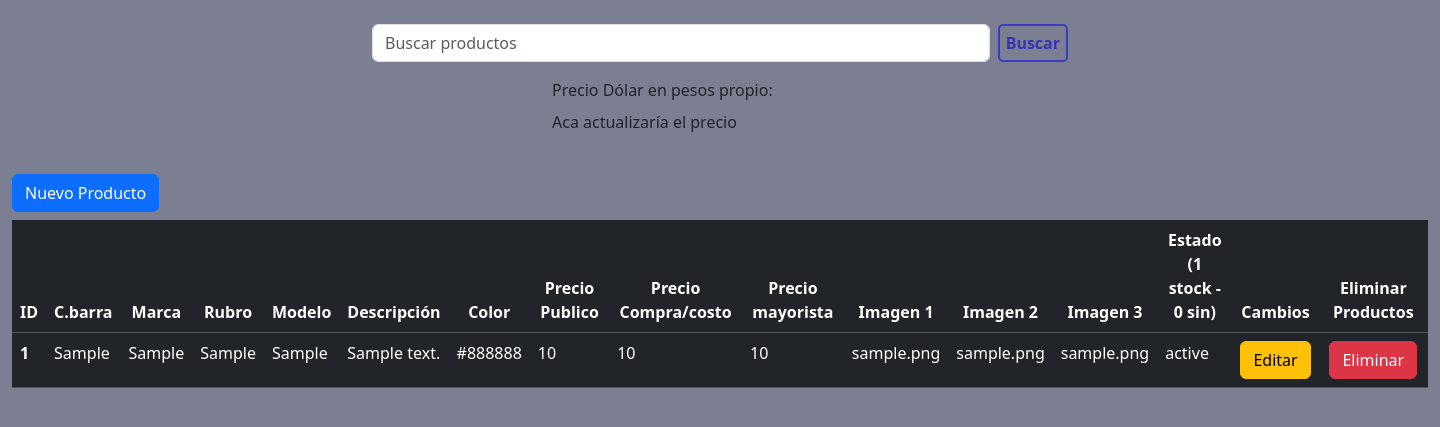
After one commit to EmanuelPaz05/tienda_RyQ, a PHP site: page /partes/editar_productos.php in a window 1440 px wide. The commit adds this page. Shown: the top 427 px of the page. Run offline with PHP 8.4, Linux system fonts and the light colour scheme; tables that the repository leaves empty or names only in its code hold one stand-in row (values such as "Sample post").

Commit message:
editar_producto modificacioness

```diff
--- a/detalle_producto.php
+++ b/detalle_producto.php
@@ -24,7 +24,7 @@
     <?php
     $id=$_GET['id'];
 
-    require("conexion/conexion.php");
+    require("./conexion/conexion.php");
 
     $consulta = "SELECT * FROM productos WHERE pro_id = $id";
     if($resultado = $mysqli->query($consulta)){
--- /dev/null
+++ b/partes/editar_productos.php
@@ -0,0 +1,168 @@
+<!DOCTYPE html>
+<html lang="en">
+<head>
+    <meta charset="UTF-8">
+    <meta name="viewport" content="width=device-width, initial-scale=1.0">
+    <title>Editar Productos</title>
+    <link rel="stylesheet" href="/css/editar-productos/editar-productos.css">
+    <link href="https://cdn.jsdelivr.net/npm/bootstrap@5.3.2/dist/css/bootstrap.min.css" rel="stylesheet" integrity="sha384-T3c6CoIi6uLrA9TneNEoa7RxnatzjcDSCmG1MXxSR1GAsXEV/Dwwykc2MPK8M2HN" crossorigin="anonymous">
+</head>
+<body style="background-color: rgb(124, 126, 146);">
+
+
+<?php
+
+    require("../conexion/conexion.php");
+
+    $consulta = "SELECT * FROM productos";
+    $resultado = mysqli_query($mysqli, $consulta);
+
+?>
+
+
+<div class="buscador w-50 py-4 justify-content-center d-flex row">
+    <form class="d-flex mb-3" role="search">
+        <input class="form-control me-2" type="search" placeholder="Buscar productos" aria-label="Search">
+        <button class="btn-buscar fs-6" type="submit">Buscar</button>
+    </form>
+    <div class="input-dolar w-50">
+        <label for="precio-dolar" class="form-label">Precio Dólar en pesos propio:</label>
+        <p id="precio-dolar">Aca actualizaría el precio</p>
+    </div>
+</div>
+
+
+<div class="container-fluid">
+    <div class="nuevo-producto d-flex mb-2">
+        <!-- Button trigger modal -->
+        <button type="button" class="btn btn-primary" data-bs-toggle="modal" data-bs-target="#exampleModal">
+            Nuevo Producto
+        </button>
+        <!-- Modal -->
+        <div class="modal fade" id="exampleModal" tabindex="-1" aria-labelledby="exampleModalLabel" aria-hidden="true">
+            <div class="modal-dialog">
+                <div class="modal-content">
+                    <div class="modal-header">
+                        <h1 class="modal-title fs-5" id="exampleModalLabel">Nuevo Producto</h1>
+                        <button type="button" class="btn-close" data-bs-dismiss="modal" aria-label="Close"></button>
+                    </div>
+                    <div class="modal-body">
+                        <form action="">
+                            <p class="text-dark">Rubro:</p>
+                            <input type="text" name="rubro" id="rubro">
+                            <p class="text-dark">modelo:</p>
+                            <input type="text" name="modelo" id="modelo">
+                            <p class="text-dark">Descripción:</p>
+                            <input type="text" name="descripcion" id="descripcion">
+                            <p class="text-dark">Precio costo en dolar:</p>
+                            <input type="text" name="precio-costo-dolar" id="precio-costo-dolar">
+                            <p class="text-dark">Precio mayprista en dolar:</p>
+                            <input type="text" name="precio-mayorista-dolar" id="precio-mayorista-dolar">
+                            <p class="text-dark">Estado:</p>
+                            <input type="text" name="Estado" id="Estado">
+                        </form>
+                    </div>
+                    <div class="modal-footer">
+                        <button type="button" class="btn btn-secondary" data-bs-dismiss="modal">Close</button>
+                        <button type="button" class="btn btn-primary">Save changes</button>
+                    </div>
+                </div>
+            </div>
+        </div>
+    </div>
+    <table class="table table-dark table-hover">
+        <thead class="text-center">
+            <tr>
+                <th scope="col">ID</th>
+                <th scope="col">C.barra</th>
+                <th scope="col">Marca</th>
+                <th scope="col">Rubro</th>
+                <th scope="col">Modelo</th>
+                <th scope="col">Descripción</th>
+                <th scope="col">Color</th>
+                <th scope="col">Precio Publico</th>
+                <th scope="col">Precio Compra/costo</th>
+                <th scope="col">Precio mayorista</th>
+                <th scope="col">Imagen 1</th>
+                <th scope="col">Imagen 2</th>
+                <th scope="col">Imagen 3</th>
+                <th scope="col">Estado<br>(1 stock - 0 sin)</th>
+                <th scope="col">Cambios</th>
+                <th scope="col">Eliminar Productos</th>
+            </tr>
+        </thead>
+
+        <tbody>
+            <?php
+                while($filas = mysqli_fetch_assoc($resultado)){
+            ?>
+            <tr>
+                <th scope="row"><?php echo $filas['pro_id'] ?></th>
+                <td><?php echo $filas['pro_barra'] ?></td>
+                <td><?php echo $filas['pro_marca'] ?></td>
+                <td><?php echo $filas['pro_rubro'] ?></td>
+                <td><?php echo $filas['pro_modelo'] ?></td>
+                <td><?php echo $filas['pro_desc'] ?></td>
+                <td><?php echo $filas['pro_color'] ?></td>
+                <td><?php echo $filas['pro_precio_publico'] ?></td>
+                <td><?php echo $filas['pro_precio_costo'] ?></td>
+                <td><?php echo $filas['pro_precio_mayorista'] ?></td>
+                <td><?php echo $filas['imagen_1'] ?></td>
+                <td><?php echo $filas['imagen_2'] ?></td>
+                <td><?php echo $filas['imagen_3'] ?></td>
+                <td><?php echo $filas['pro_estado'] ?></td>
+                <td>
+                    <?php echo '
+                    <button type="button" class="btn btn-warning" data-bs-toggle="modal" data-bs-target="#modal-producto">
+                    Editar
+                    </button>
+                    <div class="modal fade" id="modal-producto" tabindex="-1" aria-labelledby="modal-productoLabel" aria-hidden="true">
+                    <div class="modal-dialog">
+                        <div class="modal-content">
+                            <div class="modal-header">
+                                <h1 class="modal-title fs-5" id="modal-productoLabel">Editar producto</h1>
+                                <button type="button" class="btn-close" data-bs-dismiss="modal" aria-label="Close"></button>
+                            </div>
+                            <div class="modal-body">
+                                <form action="">
+                                    <p class="text-dark">Rubro:</p>
+                                    <input type="text" name="rubro" id="rubro">
+                                    <p class="text-dark">modelo:</p>
+                                    <input type="text" name="modelo" id="modelo">
+                                    <p class="text-dark">Descripción:</p>
+                                    <input type="text" name="descripcion" id="descripcion">
+                                    <p class="text-dark">Precio costo en dolar:</p>
+                                    <input type="text" name="precio-costo-dolar" id="precio-costo-dolar">
+                                    <p class="text-dark">Precio mayprista en dolar:</p>
+                                    <input type="text" name="precio-mayorista-dolar" id="precio-mayorista-dolar">
+                                    <p class="text-dark">Estado:</p>
+                                    <input type="text" name="Estado" id="Estado">
+                                </form>
+                            </div>
+                            <div class="modal-footer">
+                                <button type="button" class="btn btn-secondary" data-bs-dismiss="modal">Close</button>
+                                <button type="button" class="btn btn-primary">Save changes</button>
+                            </div>
+                        </div>
+                    </div>
+                    </div>'
+                    ?>
+                </td>
+                <td class="text-center"> <?php echo '
+                    <button type="button" class="btn btn-danger" data-bs-toggle="modal" data-bs-target="#modal-producto">
+                        Eliminar
+                    </button>'
+                    ?>
+                </td>
+            </tr>
+            <?php
+                };
+            ?>
+        </tbody>
+    </table>
+</div>
+
+
+</body>
+<script src="/librerias/bootstrap-5.3.2-dist/js/bootstrap.min.js"></script>
+</html>
```
Also changed, not shown: partes/editar-productos.html (deleted, +0 -219 lines).
